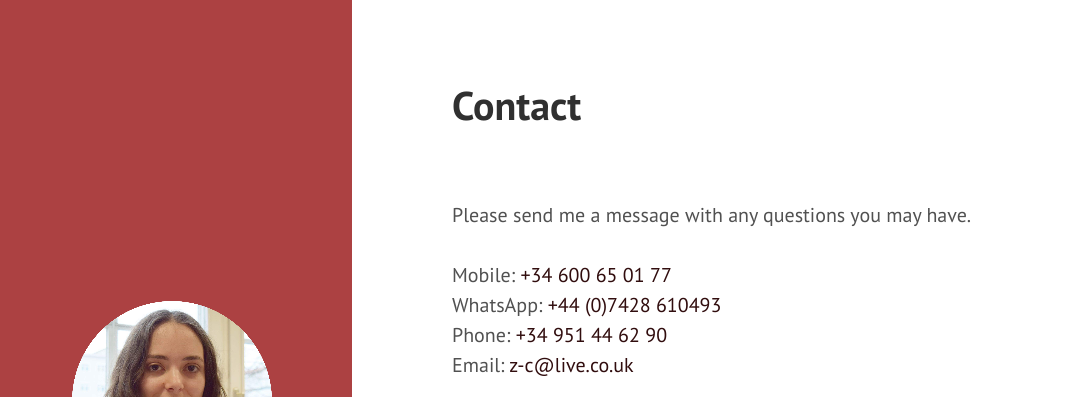
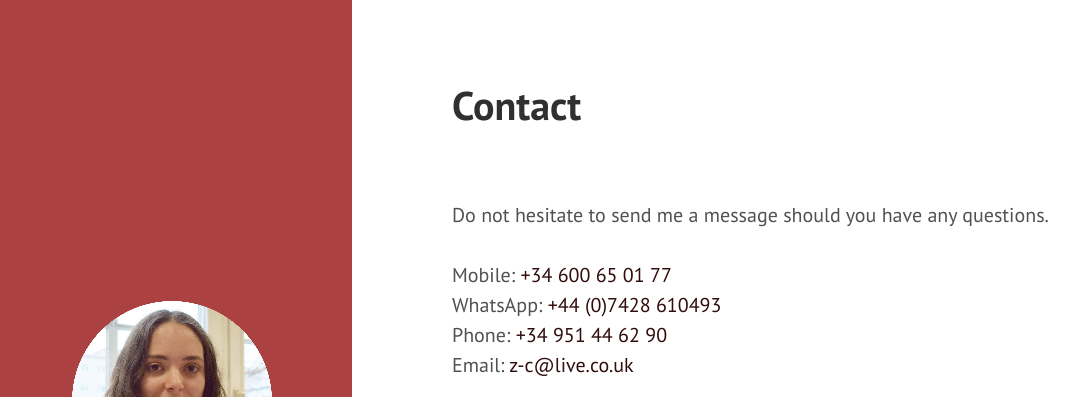
Before and after one commit to Zahra-Claire-Bahrani-Peacock/zahra-claire-bahrani-peacock.github.io, a Jekyll site: the page built from contact.md, in a window 1280 px wide. Shown: the top 397 px of the page, without its empty margins (8-1086 px from the left). Built offline with Jekyll 4.4.1, drawn with Linux system fonts in a browser that asks for light colours.

Commit message:
Update contact.md

```diff
--- a/contact.md
+++ b/contact.md
@@ -5,7 +5,7 @@ permalink: contact
 ---
 <br/>
 <br/>
-Please send me a message with any questions you may have.
+Do not hesitate to send me a message should you have any questions.
 <br/>
 <br/>
 Mobile: <a href="tel:34600650177"  target="_blank">+34 600 65 01 77</a>
```
